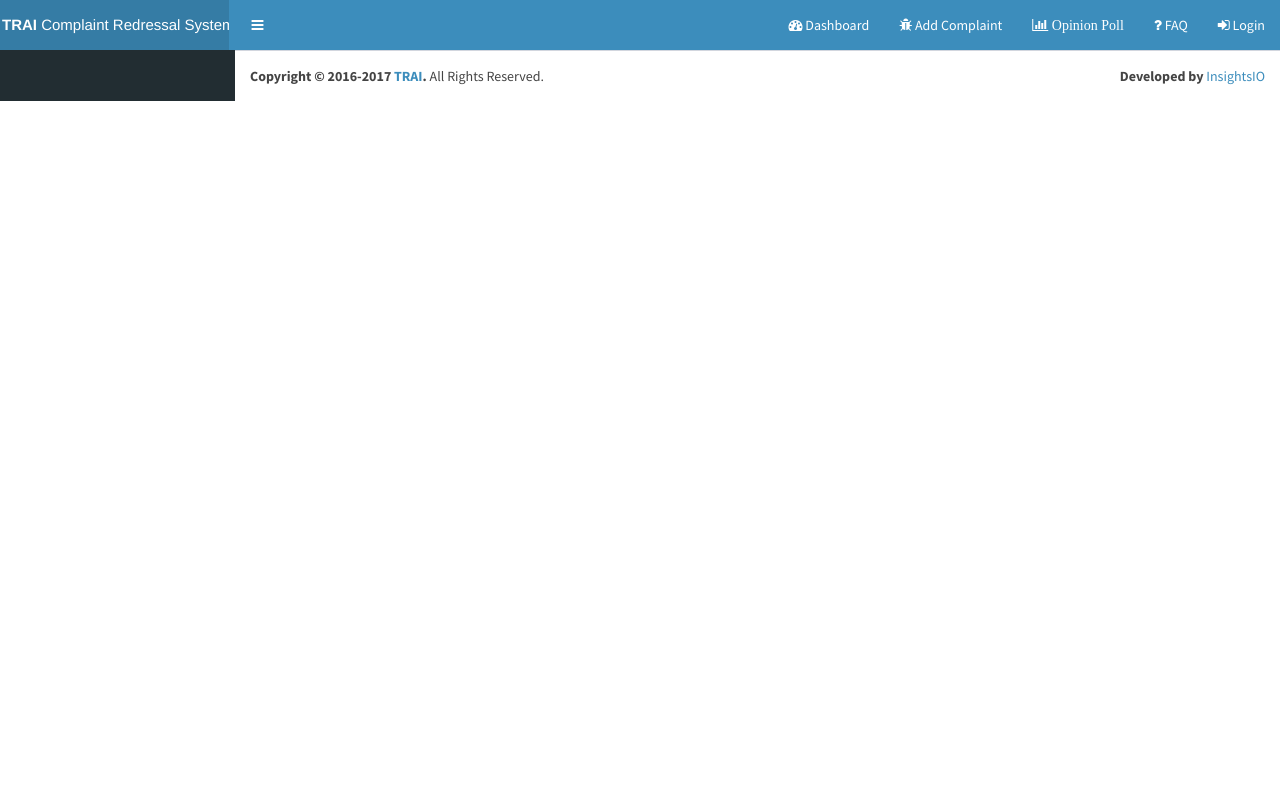
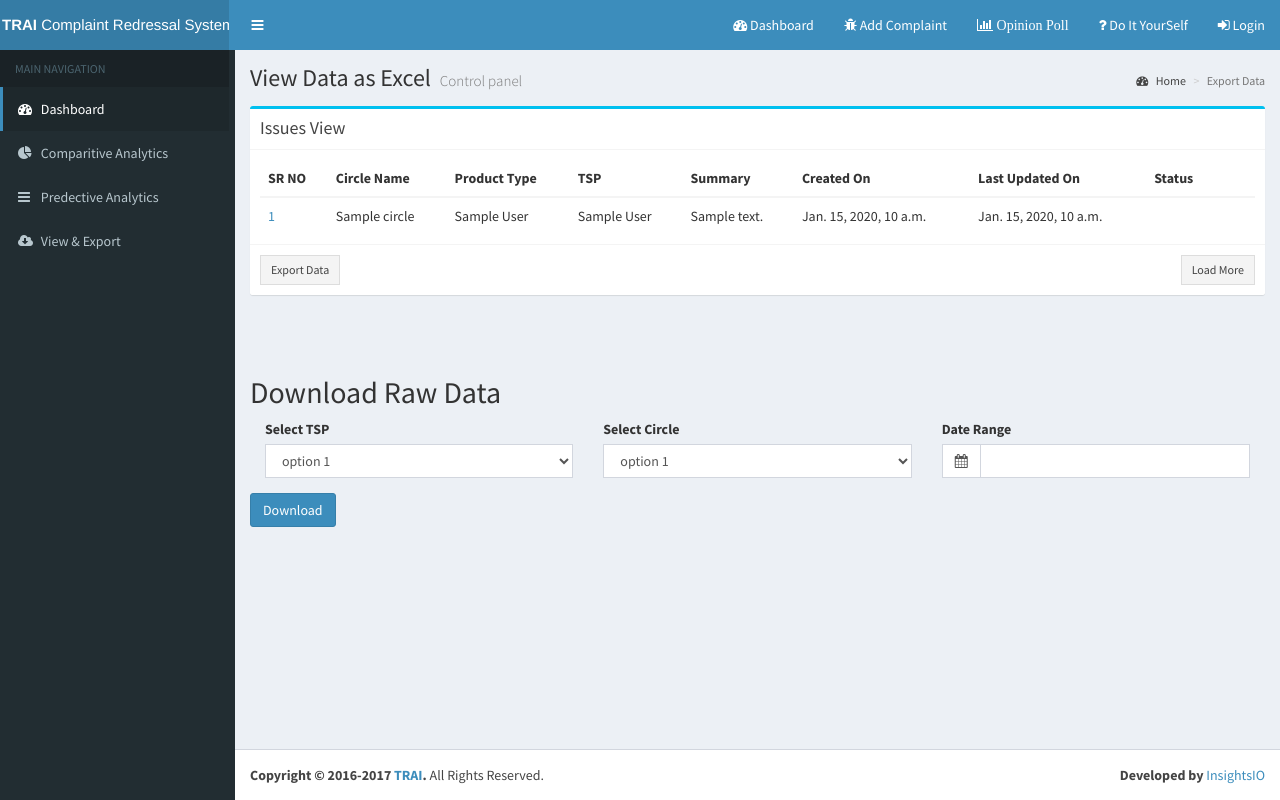
Before and after one commit to kewal07/TRAI-HACK, a Django app: template trai_complaint/templates/trai_complaint/download.html in a window 1280 px wide. Run offline with Django 3.2, Linux system fonts and the light colour scheme; the template is opened without the code that fills it: most values are stand-ins (such as "Sample title", 1, 10 or a date in 2020); some libraries are stand-ins or nearby versions.

Commit message:
dashboard

```diff
--- a/trai_complaint/templates/trai_complaint/common.html
+++ b/trai_complaint/templates/trai_complaint/common.html
@@ -73,10 +73,10 @@
 			            <a href="{% url 'trai_complaint:add-complaint' %}"><i class="fa fa-bug"></i> Add Complaint</a>
 			          </li>
 			          <li>
-			            <a href="#"><i class="fa fa-bar-chart"> Opinion Poll</i></a>
+			            <a href="{% url 'trai_complaint:opinion' %}"><i class="fa fa-bar-chart"> Opinion Poll</i></a>
 			          </li>
 			          <li>
-			            <a href="#"><i class="fa fa-question"></i> FAQ</a>
+			            <a href="{% url 'trai_complaint:do-it-yourself' %}"><i class="fa fa-question"></i> Do It YourSelf</a>
 			          </li>
 			          {% if not user.is_authenticated %}
 			          <li>
--- a/trai_complaint/templates/trai_complaint/download.html
+++ b/trai_complaint/templates/trai_complaint/download.html
@@ -1,4 +1,5 @@
 {% extends "trai_complaint/common.html" %}
+{% load custom_tags %}
 {% block extra_css %}
 	<style>
     	.content-wrapper, .right-side, .main-footer{
@@ -13,5 +14,151 @@
     <script type="text/javascript" src="https://www.google.com/jsapi"></script>
 {% endblock %}
 {% block content %}
+<!-- Left side column. contains the logo and sidebar -->
+<aside class="main-sidebar">
+<!-- sidebar: style can be found in sidebar.less -->
+	<section class="sidebar">
+	  <!-- /.search form -->
+	  <!-- sidebar menu: : style can be found in sidebar.less -->
+	  <ul class="sidebar-menu">
+	    <li class="header">MAIN NAVIGATION</li>
+	    <li class="active">
+	      <a href="#">
+	        <i class="fa fa-dashboard"></i> <span>Dashboard</span>
+	      </a>
+	    </li>
+	    <li>
+	      <a href="{% url 'trai_complaint:comparative' %}">
+	        <i class="fa fa-pie-chart"></i> <span>Comparitive Analytics</span>
+	      </a>
+	    </li>
+	    <li>
+	      <a href="{% url 'trai_complaint:predective' %}">
+	        <i class="fa fa-bars"></i> <span>Predective Analytics</span>
+	      </a>
+	    </li>
+	    <li>
+	      <a href="{% url 'trai_complaint:download' %}">
+	        <i class="fa fa-cloud-download"></i> <span>View & Export</span>
+	      </a>
+	    </li>
+	  </ul>
+	</section>
+<!-- /.sidebar -->
+</aside>
+<!-- Content Wrapper. Contains page content -->
+<div class="content-wrapper">
+<!-- Content Header (Page header) -->
+	<section class="content-header">
+	  <h1>
+	    View Data as Excel
+	    <small>Control panel</small>
+	  </h1>
+	  <ol class="breadcrumb">
+	    <li><a href="{% url 'trai_complaint:dashboard' %}"><i class="fa fa-dashboard"></i> Home</a></li>
+	    <li class="active">Export Data</li>
+	  </ol>
+	</section>
+	<!-- Main content -->
+	<section class="content">
+		<div class="row">
+	   			<div class="col-md-12">
+	   				<div class="box box-info">
+			            <div class="box-header with-border">
+			              <h3 class="box-title">Issues View</h3>
+			            </div>
+			            <!-- /.box-header -->
+			            <div class="box-body">
+			              <div class="table-responsive">
+			                <table class="table no-margin">
+			                  <thead>
+			                  <tr>
+			                    <th>SR NO</th>
+			                    <th>Circle Name</th>
+			                    <th>Product Type</th>
+			                    <th>TSP</th>
+			                    <th>Summary</th>
+			                    <th>Created On</th>
+			                    <th>Last Updated On</th>
+			                    <th>Status</th>
+			                  </tr>
+			                  </thead>
+			                  <tbody>
+			                  	{% for complaint in data.complaints %}
+			                  		<tr>
+					                    <td><a href="{% url 'trai_complaint:complaint-detail' complaint.id complaint.slug %}">{{ complaint.id }}</a></td>
+					                    <td>{{ complaint.circle }}</td>
+					                    <td>
+					                    	{% for cmp in complaint.complaintwithservice_set.all %}
+							              		{{ cmp.service.display_name }}</t>
+							              	{% endfor %}
+							            </td>
+					                    <td>{{ complaint.tsp.display_name }}</td>
+					                    <td>{{ complaint.summary }}</td>
+					                    <td>{{ complaint.created_at }}</td>
+					                    <td>{{ complaint.updated_at }}</td>
+					                    <td><span class="label {{ complaint.status.code|get_status_state }}">{{ complaint.status.display_name }}</span></td>
+					                  </tr>
+			                  	{% endfor %}
 
+			                  </tbody>
+			                </table>
+			              </div>
+			              <!-- /.table-responsive -->
+			            </div>
+			            <!-- /.box-body -->
+			            <div class="box-footer clearfix">
+			            <a href="{% url 'trai_complaint:exportexcel' %}" class="btn btn-sm btn-default btn-flat">Export Data</a>
+			              <a href="javascript:void(0)" class="btn btn-sm btn-default btn-flat pull-right">Load More</a>
+			            </div>
+			            <!-- /.box-footer -->
+			        </div>
+	   			</div>
+	   		</div>
+	</section>
+	<section class="content">
+	  <h2> Download Raw Data</h2>
+	  <form role="form">
+	  	<div class="col-md-4">
+		  	<div class="form-group">
+				<label>Select TSP</label>
+				<select class="form-control">
+					<option>option 1</option>
+					<option>option 2</option>
+					<option>option 3</option>
+					<option>option 4</option>
+					<option>option 5</option>
+				</select>
+            </div>
+        </div>
+        <div class="col-md-4">
+		  	<div class="form-group">
+				<label>Select Circle</label>
+				<select class="form-control">
+					<option>option 1</option>
+					<option>option 2</option>
+					<option>option 3</option>
+					<option>option 4</option>
+					<option>option 5</option>
+				</select>
+            </div>
+        </div>
+        <div class="col-md-4">
+		  	<div class="form-group">
+				<label>Date Range</label>
+				<div class="input-group">
+                  <div class="input-group-addon">
+                    <i class="fa fa-calendar"></i>
+                  </div>
+                  <input type="text" class="form-control pull-right" id="reservation">
+                </div>
+            </div>
+        </div>
+        <button type="submit" class="btn btn-primary predictive-submit">Download
+        </button>
+	  </form>
+
+	</section>
+	<!-- /.content -->
+</div>
 {% endblock %}
--- a/trai_complaint/templates/trai_complaint/predective-analytics.html
+++ b/trai_complaint/templates/trai_complaint/predective-analytics.html
@@ -13,6 +13,8 @@
     <script type="text/javascript" src="https://www.google.com/jsapi"></script>
 {% endblock %}
 {% block content %}
+<!-- Left side column. contains the logo and sidebar -->
+<aside class="main-sidebar">
 <!-- sidebar: style can be found in sidebar.less -->
 	<section class="sidebar">
 	  <!-- /.search form -->
@@ -42,6 +44,7 @@
 	  </ul>
 	</section>
 <!-- /.sidebar -->
+</aside>
 <div class="content-wrapper">
 <!-- Content Header (Page header) -->
 	<section class="content-header">
@@ -294,7 +297,7 @@
 			      //Boolean - Whether to fill the dataset with a color
 			      datasetFill: true,
 			      //String - A legend template
-			      legendTemplate: "<ul class=\"<%=name.toLowerCase()%>-legend\"><% for (var i=0; i<datasets.length; i++){%><li><span style=\"background-color:<%=datasets[i].lineColor%>\"></span><%if(datasets[i].label){%><%=datasets[i].label%><%}%></li><%}%></ul>",
+
 			      //Boolean - whether to maintain the starting aspect ratio or not when responsive, if set to false, will take up entire container
 			      maintainAspectRatio: true,
 			      //Boolean - whether to make the chart responsive to window resizing
--- a/trai_complaint/urls.py
+++ b/trai_complaint/urls.py
@@ -5,9 +5,11 @@ from django.contrib.auth.decorators import login_required
 urlpatterns = [
     url(r'^$',views.IndexView.as_view(),name="index"),
     url(r'^dashboard/', views.DashboardView.as_view(),name="dashboard"),
+    url(r'^opinion/', views.OpinionPoll.as_view(),name="opinion"),
+    url(r'^do-it-yourself/', views.DoItYourself.as_view(),name="do-it-yourself"),
     url(r'^comparative/', views.ComparativeView.as_view(),name="comparative"),
     url(r'^predective/', views.PredictiveView.as_view(),name="predective"),
-    url(r'^download/', views.ComparativeView.as_view(),name="download"),
+    url(r'^download/', views.ExportView.as_view(),name="download"),
     url(r'^add-complaint/', login_required(views.AddComplaintView.as_view()),name="add-complaint"),
     url(r'^create-complaint/', login_required(views.CreateComplaintView.as_view()),name="create-complaint"),
     url(r'^complaint/(?P<pk>\d+)/(?P<slug>[\w\-]+)$', (views.ComplaintDetailView.as_view()),name="complaint-detail"),
@@ -15,4 +17,5 @@ urlpatterns = [
     url(r'^signup/', views.SignUpFormView.as_view(),name="signup"),
     url(r'^signin/', views.SignInFormView.as_view(),name="signin"),
     url(r'^logout$',views.logout_view,name="logout"),
+    url(r'^exportexcel', views.excel_view,name="exportexcel"),
 ]
```
Also changed, not shown: trai_complaint/templates/trai_complaint/do-it-yourself.html (added, +68 -0 lines), trai_complaint/templates/trai_complaint/opinion.html (added, +16 -0 lines), trai_complaint/views.py (+68 -0 lines).
